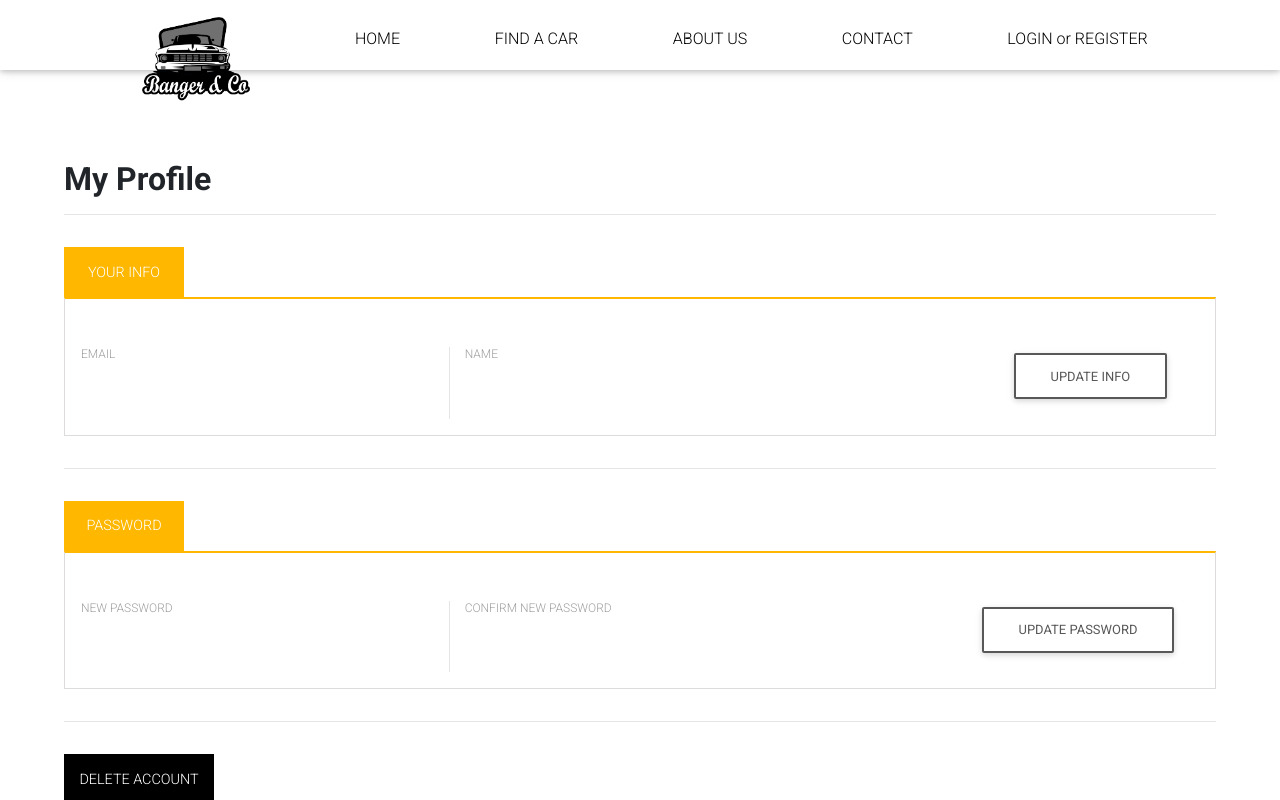
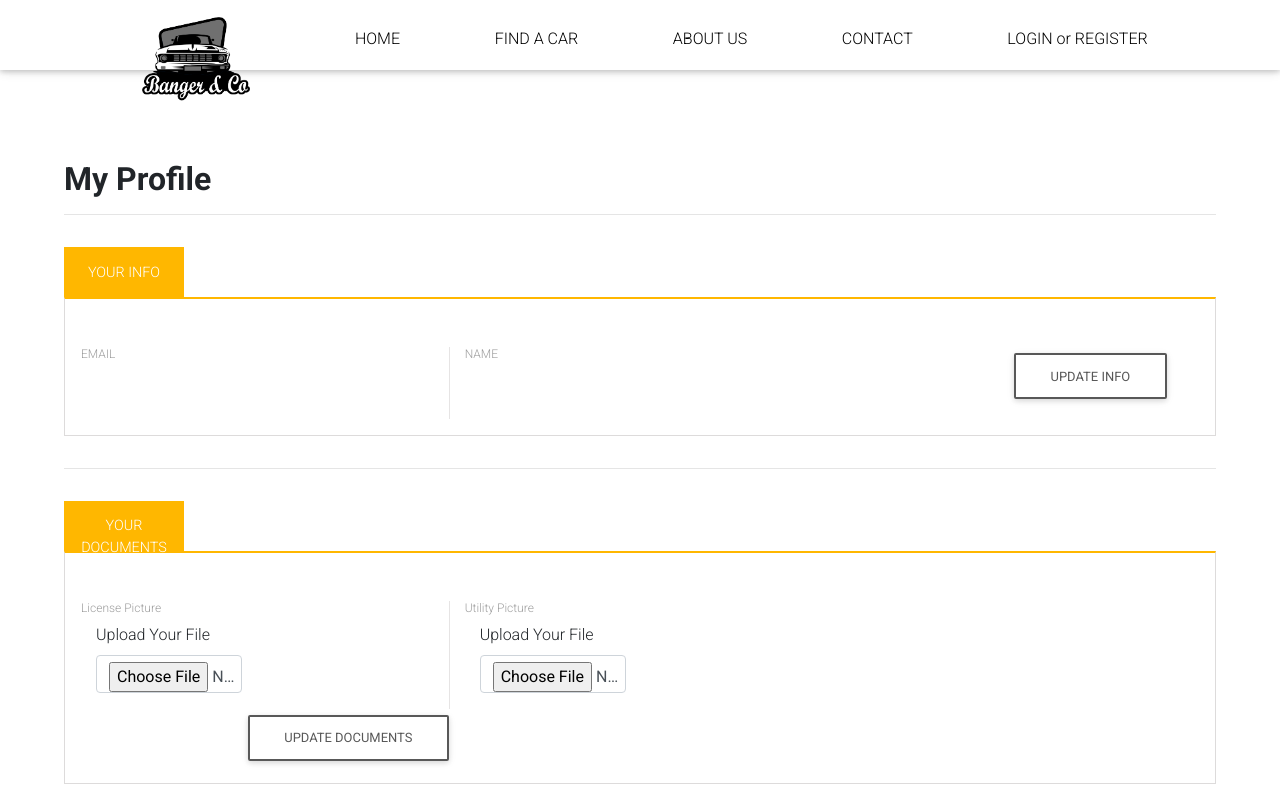
Before and after one commit to shaakira/bangerWeb, a React (Create React App) app: page /profile in a window 1280 px wide. Shown: the top 800 px of the page. Built offline with nearby package versions, Linux system fonts and the light colour scheme; no server answers.

Commit message:
update profile with bills

```diff
--- a/src/Screens/Admin/Compare/Compare.js
+++ b/src/Screens/Admin/Compare/Compare.js
@@ -53,20 +53,7 @@ class Compare extends React.Component {
     }
     console.log(this.state.newList);
   }
-  compare = () => {
-    const their = this.state.list;
-    const our = this.state.vehicleList;
 
-    for (let i = 0; i < their.length; i++) {
-      for (let j = 0; j < our.length; j++) {
-        if (their[i].vehicleName === our[j].name) {
-          this.setState({ compare: { name: their[i].vehicleName } });
-          this.setState({ newList: [...this.state.newList, this.compare] });
-        }
-      }
-    }
-    console.log(this.state.vehicleList);
-  };
   render() {
     return (
       <div>
--- a/src/Screens/Profile/Profile.js
+++ b/src/Screens/Profile/Profile.js
@@ -18,24 +18,27 @@ import Footer from "../../Components/Footer/Footer";
 class Profile extends React.Component {
   state = {
     user: { customerName: "", email: "" },
+    document: { license: undefined, utility: undefined },
     username: localStorage.getItem("username"),
     modalVisibility: false,
     deleteText: "",
     show: false,
     showDanger: false,
-    passwordUser:{password:""},
-    confirmPassword:"",
-    showPwdDanger:false,
-    showPwdSuccess:false,
+    passwordUser: { password: "" },
+    confirmPassword: "",
+    showPwdDanger: false,
+    showPwdSuccess: false,
   };
   async componentDidMount() {
     let token = localStorage.getItem("token");
+    console.log("asdad");
     await axios
       .get(`http://localhost:8080/api/user/getUser/${this.state.username}`, {
         headers: { Authorization: "Bearer " + token },
       })
       .then((res) => {
         if (res.status === 200) {
+          console.log(res.data);
           this.setState({ user: res.data });
         }
       });
@@ -46,14 +49,14 @@ class Profile extends React.Component {
     user[e.currentTarget.name] = e.currentTarget.value;
     this.setState({ user });
   };
-  handlePasswordChange=(e)=>{
-    const passwordUser={...this.state.passwordUser};
-    passwordUser[e.currentTarget.name]=e.currentTarget.value;
-    this.setState({passwordUser});
-  }
-  handleConfirmPasswordChange=(e)=>{
+  handlePasswordChange = (e) => {
+    const passwordUser = { ...this.state.passwordUser };
+    passwordUser[e.currentTarget.name] = e.currentTarget.value;
+    this.setState({ passwordUser });
+  };
+  handleConfirmPasswordChange = (e) => {
     this.setState({ confirmPassword: e.target.value });
-  }
+  };
   handleDeleteChange = (e) => {
     this.setState({ deleteText: e.target.value });
   };
@@ -92,8 +95,35 @@ class Profile extends React.Component {
       });
     console.log(this.state.user);
   };
-  onUpdatePasswordClick= async()=>{
-    if(this.state.confirmPassword===this.state.passwordUser.password){
+
+  handleUpdateDocuments = async () => {
+    let token = localStorage.getItem("token");
+
+    var username = localStorage.getItem("username");
+    const formData = new FormData();
+    formData.append("files", this.state.document.license);
+    formData.append("files", this.state.document.utility);
+    formData.append("extra", "estra metadata");
+    formData.append("username", username);
+
+    await axios
+      .post(`http://localhost:8080/api/user/updateDocuments`, formData, {
+        headers: { Authorization: "Bearer " + token },
+        "Content-Type": "multipart/form-data",
+      })
+      .then((res) => {
+        if (res.status === 200) {
+        }
+      })
+      .catch((error) => {
+        console.log(error);
+      });
+
+    // for(let i = 0; i< e.target.files.length; i++) {
+    //   formData.append('file', e.target.files[i])
+  };
+  onUpdatePasswordClick = async () => {
+    if (this.state.confirmPassword === this.state.passwordUser.password) {
       let token = localStorage.getItem("token");
       console.log(token);
       await axios
@@ -105,24 +135,58 @@ class Profile extends React.Component {
           }
         )
         .then((res) => {
-          if (res.status === 200) {this.setState({showPwdSuccess:true,passwordUser:{password:""},confirmPassword:""});
+          if (res.status === 200) {
+            this.setState({
+              showPwdSuccess: true,
+              passwordUser: { password: "" },
+              confirmPassword: "",
+            });
           }
         });
+    } else {
+      this.setState({ showPwdDanger: true });
+      this.setState({
+        showPwdSuccess: true,
+        passwordUser: { password: "" },
+        confirmPassword: "",
+      });
+    }
+  };
+  onlicenseChangeHandler = (e) => {
+    const document = { ...this.state.document };
+    //  console.log(e.target.files[0])
+    document[e.currentTarget.name] = e.target.files[0];
 
+    this.setState({ document });
+    // this.setState({
+    //     selectedFile: e.target.files[0]
+    // });
+    // const formData = new FormData();
+    // console.log(this.state.document)
+    // formData.append('file', this.state.document.license);
+    // console.log(formData)
+  };
 
-    }else{
+  // onUtilityChangeHandler = (e) => {
+  //   const document ={...this.state.document};
+  //   document[e.currentTarget.name]=e.target.files[0];
 
-      this.setState({showPwdDanger:true});
-     this.setState({showPwdSuccess:true,passwordUser:{password:""},confirmPassword:""});
+  //   this.setState({document});
+  //   // e.preventDefault();
+  //   // this.setState({
+  //   //     selectedFile: e.target.files[0]
+  //   // });
+  //   // const formData = new FormData();
+  //   // formData.append('file', this.state.selectedFile);
 
-
-    }
-  }
+  // };
   render() {
     const enabled =
       this.state.user.customerName !== "" && this.state.user.email !== "";
     const dlteEnabled = this.state.deleteText !== "";
-    const pwdEnabled= this.state.passwordUser.password !== "" && this.state.confirmPassword!=="";
+    const pwdEnabled =
+      this.state.passwordUser.password !== "" &&
+      this.state.confirmPassword !== "";
     return (
       <div>
         <NavBar active="profile" />
@@ -194,12 +258,115 @@ class Profile extends React.Component {
               </div>
             </div>
           </div>
-          <Alert variant="success" onClose={() => {this.setState({show:false})}} dismissible show={this.state.show}>
+          <Alert
+            variant="success"
+            onClose={() => {
+              this.setState({ show: false });
+            }}
+            dismissible
+            show={this.state.show}
+          >
             <Alert.Heading>Success</Alert.Heading>
-        <p>{this.state.username},
-         your email and name updated successfully.
+            <p>
+              {this.state.username}, your email and name updated successfully.
             </p>
           </Alert>
+          <hr />
+          <div style={{ marginTop: "2rem", marginBottom: "2rem" }}>
+            <div className="header-container">
+              <p>YOUR DOCUMENTS</p>
+            </div>
+            <div className="cont">
+              <div className="out-cont">
+                <form>
+                  <MDBRow style={{ marginTop: "2rem" }}>
+                    <MDBCol md="4">
+                      <h6 className="mb-2 grey-text" style={{ fontSize: 12 }}>
+                        License Picture
+                      </h6>
+                      <div className="container">
+                        <div className="row">
+                          <div className="col-md-6">
+                            <div className="form-group files color">
+                              <label>Upload Your File </label>
+                              <input
+                                type="file"
+                                className="form-control"
+                                name="license"
+                                onChange={this.onlicenseChangeHandler}
+                              />
+                            </div>
+                          </div>
+                        </div>
+                      </div>
+                      {/* <MDBInput
+                        borderColor="red"
+                        style={{
+                          borderColor: "white",
+                          color: "black",
+                          marginTop: "-1rem",
+                          marginBottom: "-1rem",
+                        }}
+                        type="text"
+                        id="email"
+                        name="email"
+                        value={this.state.user.email}
+                        onChange={this.handleChange}
+                      /> */}
+                    </MDBCol>
+
+                    <div style={{ width: "1px", backgroundColor: "#E6E4E4" }} />
+
+                    <MDBCol md="4">
+                      <h6 className="mb-2 grey-text" style={{ fontSize: 12 }}>
+                        Utility Picture
+                      </h6>
+                      <div className="container">
+                        <div className="row">
+                          <div className="col-md-6">
+                            <div className="form-group files color">
+                              <label>Upload Your File </label>
+                              <input
+                                type="file"
+                                className="form-control"
+                                name="utility"
+                                onChange={this.onlicenseChangeHandler}
+                              />
+                            </div>
+                          </div>
+                        </div>
+                      </div>
+                      {/* <MDBInput
+                        borderColor="red"
+                        style={{
+                          borderColor: "white",
+                          color: "black",
+                          marginTop: "-1rem",
+                          marginBottom: "-1rem",
+                        }}
+                        type="text"
+                        id="customerName"
+                        name="customerName"
+                        value={this.state.user.customerName}
+                        onChange={this.handleChange}
+                      /> */}
+                    </MDBCol>
+
+                    <div style={{ float: "right", marginLeft: "11rem" }}>
+                      <MDBBtn
+                        color="black"
+                        outline
+                        onClick={this.handleUpdateDocuments}
+                        disabled={!enabled}
+                      >
+                        Update Documents
+                      </MDBBtn>
+                    </div>
+                  </MDBRow>
+                </form>
+              </div>
+            </div>
+          </div>
           <hr />
           <div style={{ marginTop: "2rem", marginBottom: "2rem" }}>
             <div className="header-container">
@@ -207,7 +374,6 @@ class Profile extends React.Component {
             </div>
             <div className="cont">
               <div className="out-cont">
-
                 <MDBRow style={{ marginTop: "2rem" }}>
                   <MDBCol md="4">
                     <h6 className="mb-2 grey-text" style={{ fontSize: 12 }}>
@@ -250,12 +416,16 @@ class Profile extends React.Component {
                   </MDBCol>
 
                   <div style={{ float: "right", marginLeft: "9rem" }}>
-                      <MDBBtn color="black" outline disabled={!pwdEnabled} onClick={this.onUpdatePasswordClick}>
+                    <MDBBtn
+                      color="black"
+                      outline
+                      disabled={!pwdEnabled}
+                      onClick={this.onUpdatePasswordClick}
+                    >
                       Update password
                     </MDBBtn>
                   </div>
                 </MDBRow>
-
               </div>
             </div>
           </div>
@@ -269,11 +439,16 @@ class Profile extends React.Component {
           >
             <p>Please make sure your passwords match.</p>
           </Alert>
-          <Alert variant="success" onClose={() => {this.setState({showPwdSuccess:false})}} dismissible show={this.state.showPwdSuccess}>
+          <Alert
+            variant="success"
+            onClose={() => {
+              this.setState({ showPwdSuccess: false });
+            }}
+            dismissible
+            show={this.state.showPwdSuccess}
+          >
             <Alert.Heading>Success</Alert.Heading>
-        <p>{this.state.username},
-         your password updated successfully.
-        </p>
+            <p>{this.state.username}, your password updated successfully.</p>
           </Alert>
           <hr />
           <div style={{ marginTop: "2rem", marginBottom: "2rem" }}>
```
Also changed, not shown: 1 other file (tests, documents, lock files or other folders). Lines whose indentation alone changed are shown as unchanged.
